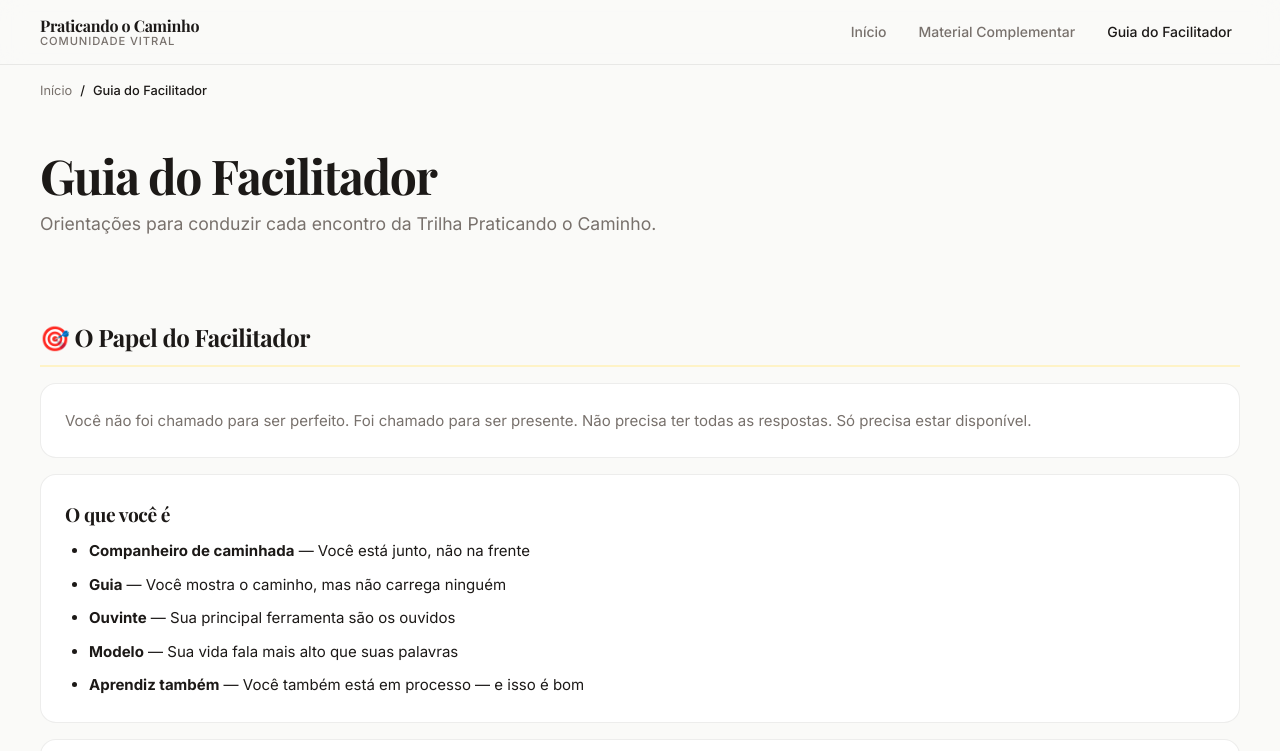
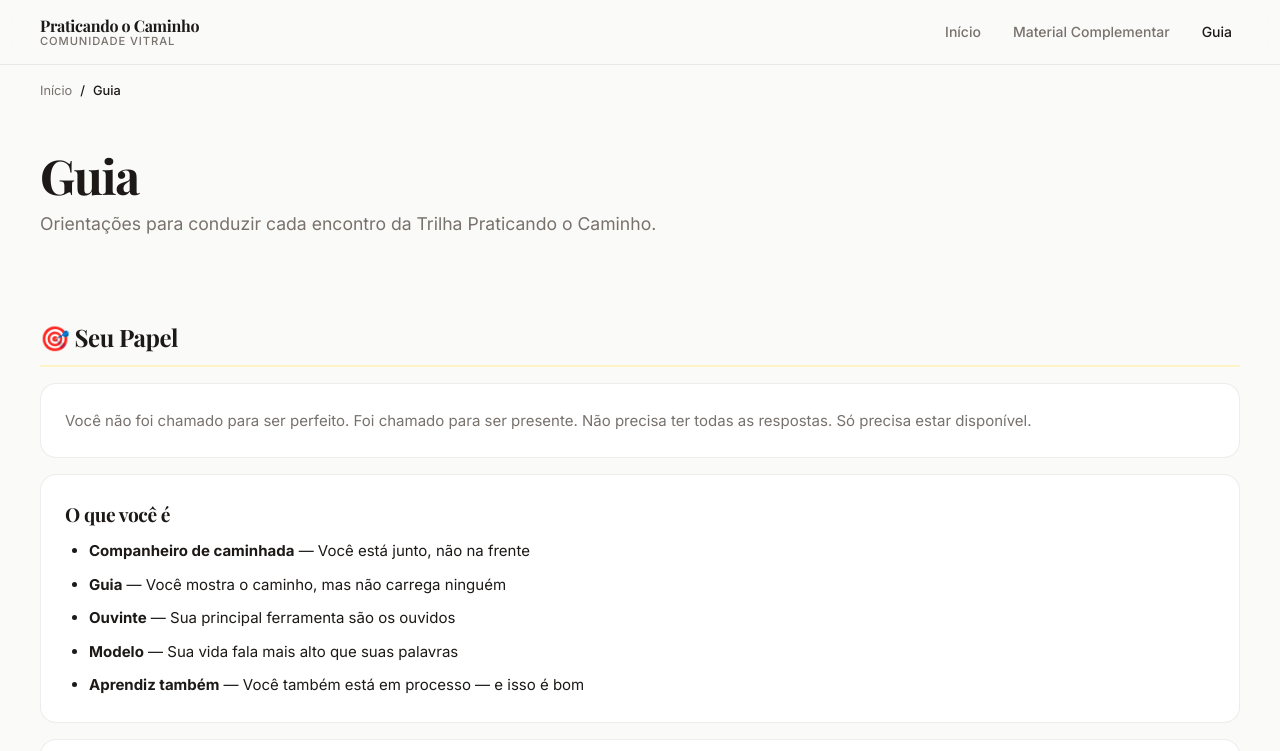
Before and after one commit to ismaelmmachado/trilha_praticando_o_caminho, a plain HTML site: page facilitador.html in a window 1280 px wide. Shown: the top 751 px of the page. Drawn offline with nearby package versions, Linux system fonts and the light colour scheme.

Commit message:
fix: remove 'Facilitador' do texto visível
- facilitador.html: 'Guia do Facilitador' → 'Guia' (title, nav, breadcrumb, h1)
- facilitador.html: 'O Papel do Facilitador' → 'Seu Papel'
- facilitador.html: 'Checklist do Facilitador' → 'Checklist'
- docs/padrao-secoes-passo.md: adicionada seção Nomenclatura

```diff
--- a/facilitador.html
+++ b/facilitador.html
@@ -3,7 +3,7 @@
 <head>
   <meta charset="UTF-8" />
   <meta name="viewport" content="width=device-width, initial-scale=1.0" />
-  <title>Guia do Facilitador · Praticando o Caminho</title>
+  <title>Guia · Praticando o Caminho</title>
   <meta name="description" content="Guia para facilitadores da Trilha Praticando o Caminho: perguntas, dicas e orientações para conduzir os encontros." />
   <link rel="stylesheet" href="css/tokens.css" />
   <link rel="stylesheet" href="css/estilo.css" />
@@ -84,7 +84,7 @@
       <nav class="nav" role="navigation" aria-label="Navegação principal">
         <a href="index.html">Início</a>
         <a href="complementar.html">Material Complementar</a>
-        <a href="facilitador.html" class="ativo">Guia do Facilitador</a>
+        <a href="facilitador.html" class="ativo">Guia</a>
       </nav>
     </div>
   </header>
@@ -93,7 +93,7 @@
     <nav class="mobile-nav" role="navigation" aria-label="Navegação principal">
       <a href="index.html">Início</a>
       <a href="complementar.html">Material</a>
-      <a href="facilitador.html" class="ativo">Facilitador</a>
+      <a href="facilitador.html" class="ativo">Guia</a>
     </nav>
   </header>
 
@@ -102,14 +102,14 @@
       <nav class="breadcrumb" aria-label="Breadcrumb">
         <a href="index.html">Início</a>
         <span class="breadcrumb-sep">/</span>
-        <span>Guia do Facilitador</span>
+        <span>Guia</span>
       </nav>
     </div>
 
     <div class="container" style="padding:var(--space-xl) 0 var(--space-2xl);">
       <div class="page-header" style="padding-top:0;border-bottom:none;">
         <h1 style="font-family:var(--font-heading);font-size:clamp(2rem,4vw,3rem);letter-spacing:-0.03em;">
-          Guia do Facilitador
+          Guia
         </h1>
         <p style="color:var(--color-muted);margin-top:var(--space-sm);font-size:1.1rem;max-width:640px;">
           Orientações para conduzir cada encontro da Trilha Praticando o Caminho.
@@ -117,7 +117,7 @@
       </div>
 
       <div class="facilitador-section">
-        <h2>🎯 O Papel do Facilitador</h2>
+        <h2>🎯 Seu Papel</h2>
         <div class="facilitador-card">
           <p>Você não foi chamado para ser perfeito. Foi chamado para ser presente. Não precisa ter todas as respostas. Só precisa estar disponível.</p>
         </div>
@@ -522,7 +522,7 @@
       </div>
 
       <div class="facilitador-section">
-        <h2>✅ Checklist do Facilitador</h2>
+        <h2>✅ Checklist</h2>
         <div class="facilitador-card">
           <h3>Antes do encontro</h3>
           <ul>
```
Also changed, not shown: 1 other file.
